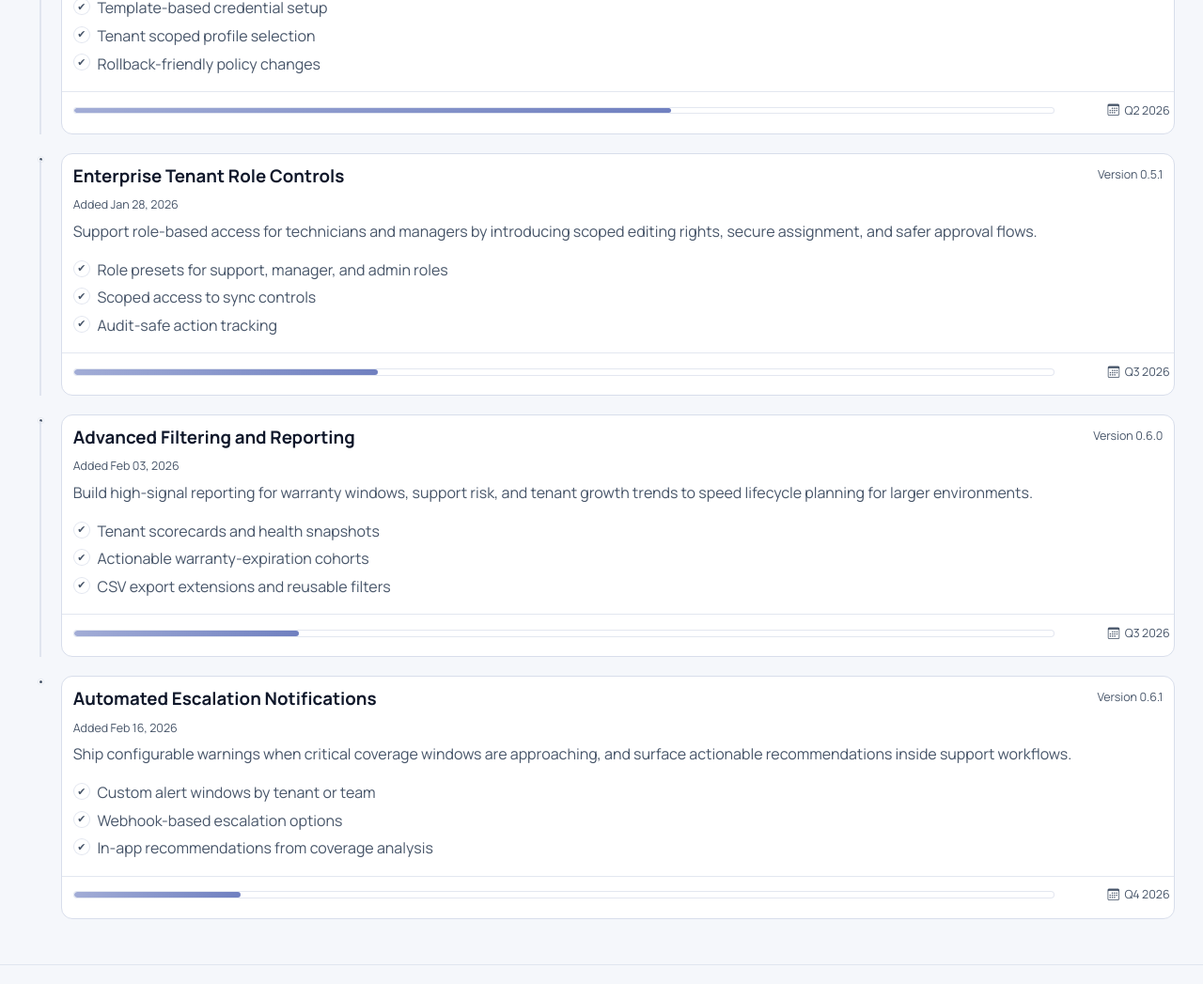
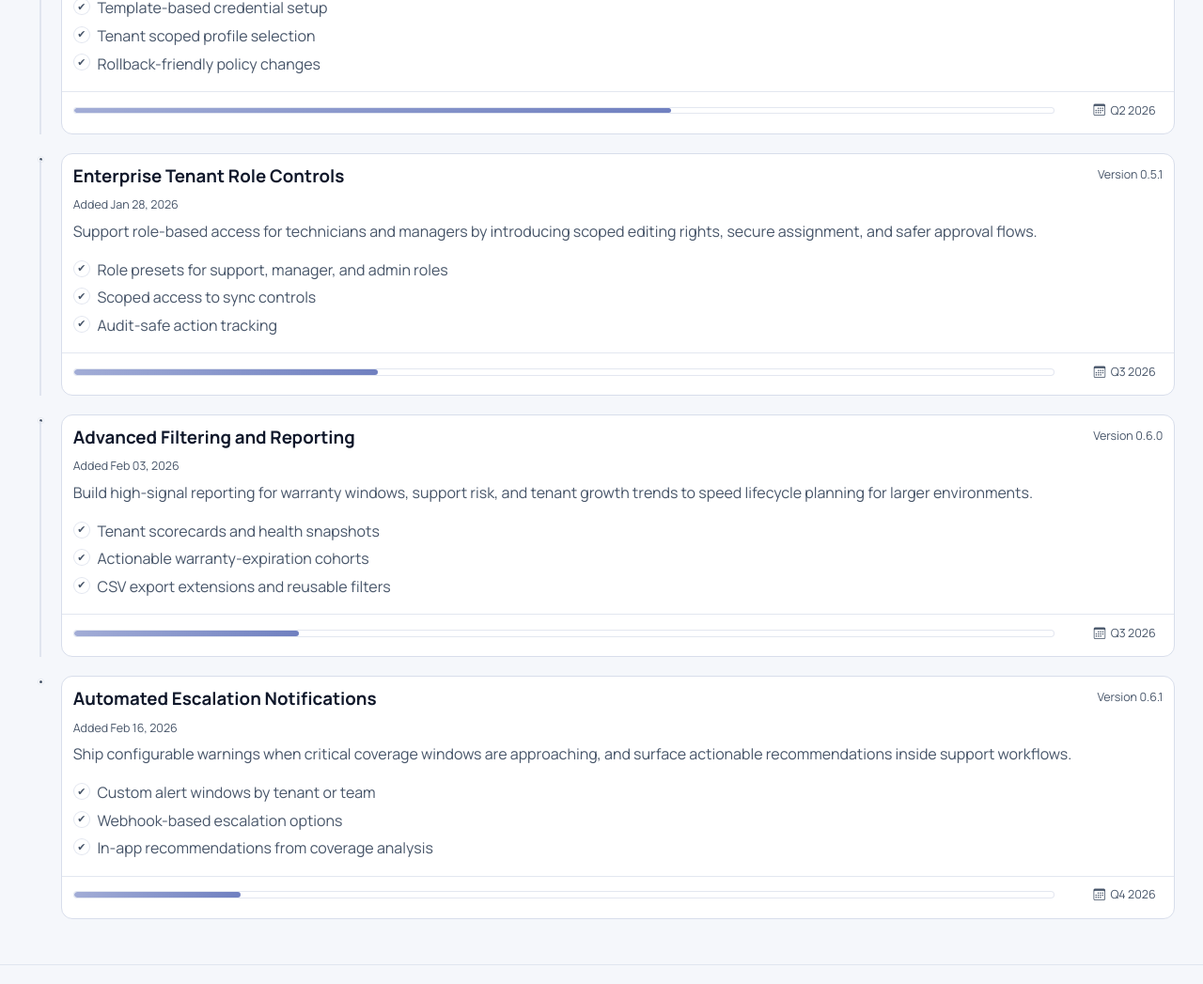
Before and after one commit to jonbrown21/abmwarranty, a Jekyll site: the page built from roadmap.md, in a window 1280 px wide and 1400 px high, scrolled down 944 px. Shown: the part 150-1197 px from the top of the window at 94% size. Built offline with Jekyll 4.4.1, drawn with Linux system fonts in a browser that asks for light colours.

Commit message:
style: increase roadmap footer date right padding by 15px

```diff
--- a/assets/css/main.css
+++ b/assets/css/main.css
@@ -858,7 +858,7 @@ html[data-theme='dark'] .theme-icon-light { color: #9ca9c0; opacity: 0.35; }
   justify-content: flex-end;
   align-items: center;
   text-align: right;
-  padding-right: 0.35rem;
+  padding-right: calc(0.35rem + 15px);
 }
 
 .roadmap-date {
```
